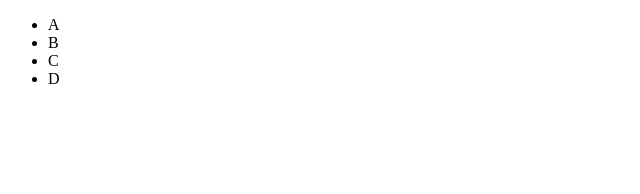
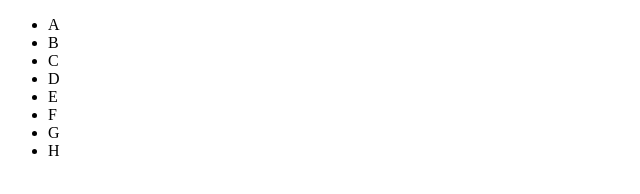
Before and after one commit to ChintanSutariya/newGitTest, a plain HTML site: page index2.html in a window 1280 px wide. Shown: the full height of the page, 0-640 px from the left. Drawn offline with Linux system fonts and the light colour scheme.

Commit message:
Checking for clash

```diff
--- a/index2.html
+++ b/index2.html
@@ -12,6 +12,10 @@
 		<li>B</li>
 		<li>C</li>
 		<li>D</li>
+		<li>E</li>
+		<li>F</li>
+		<li>G</li>
+		<li>H</li>
 	</ul>
 </body>
 </html>
```
